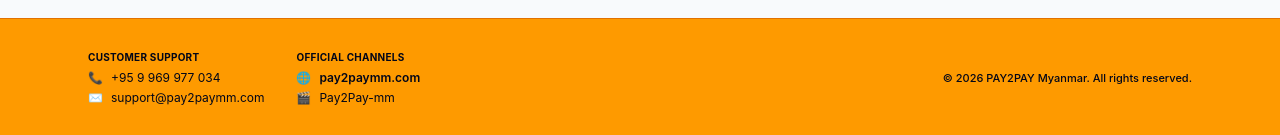
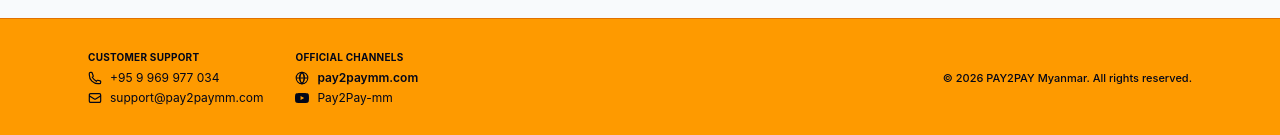
Before and after one commit to Thirikokokyaw/PAY2PAY, a React (Vite) app in the folder frontend/: page / in a window 1280 px wide. Shown: the part 1841-1976 px from the top of the page. Built offline with nearby package versions, Linux system fonts and the light colour scheme; no server answers.

Commit message:
update footer file

```diff
--- a/frontend/src/components/Footer.jsx
+++ b/frontend/src/components/Footer.jsx
@@ -9,15 +9,23 @@
     <footer className={`border-t mt-16 transition-colors duration-300 ${darkMode ? 'bg-black border-slate-800' : 'bg-amber-500 border-amber-600'}`}>
       <div className={`max-w-6xl mx-auto px-6 py-8 flex flex-col md:flex-row items-start md:items-center justify-between gap-6 text-xs ${darkMode ? 'text-slate-300' : 'text-slate-950'}`}>
 
-        {/* Support Blocks */}
+        { }
         <div className="grid grid-cols-1 sm:grid-cols-2 gap-x-8 gap-y-3 w-full md:w-auto">
           <div>
             <p className={`font-bold mb-1.5 tracking-wide uppercase text-[10px] ${darkMode ? 'text-slate-400' : 'text-slate-950'}`}>Customer Support</p>
             <p className={`flex items-center gap-2 transition-colors ${darkMode ? 'hover:text-slate-200' : 'hover:text-slate-900'}`}>
-              <span>📞</span> +95 9 969 977 034
+              {  }
+              <svg className="w-3.5 h-3.5 inline-block text-current" fill="none" stroke="currentColor" strokeWidth="2" viewBox="0 0 24 24" style={{ display: 'inline-block', verticalAlign: 'middle' }}>
+                <path strokeLinecap="round" strokeLinejoin="round" d="M2.25 6.75c0 8.284 6.716 15 15 15h2.25a2.25 2.25 0 002.25-2.25v-1.372c0-.516-.351-.966-.852-1.091l-4.423-1.106c-.44-.11-.902.055-1.173.417l-.97 1.293c-2.824-1.806-5.194-4.177-7-7l1.293-.97c.363-.271.527-.834.417-1.173L6.963 3.102a1.125 1.125 0 00-1.091-.852H4.5A2.25 2.25 0 002.25 4.5v2.25z" />
+              </svg>
+              +95 9 969 977 034
             </p>
             <p className={`flex items-center gap-2 mt-1 transition-colors ${darkMode ? 'hover:text-slate-200' : 'hover:text-slate-900'}`}>
-              <span>✉️</span> support@pay2paymm.com
+              { }
+              <svg className="w-3.5 h-3.5 inline-block text-current" fill="none" stroke="currentColor" strokeWidth="2" viewBox="0 0 24 24" style={{ display: 'inline-block', verticalAlign: 'middle' }}>
+                <path strokeLinecap="round" strokeLinejoin="round" d="M21.75 6.75v10.5a2.25 2.25 0 01-2.25 2.25h-15a2.25 2.25 0 01-2.25-2.25V6.75m19.5 0A2.25 2.25 0 0019.5 4.5h-15a2.25 2.25 0 00-2.25 2.25m19.5 0v.243a2.25 2.25 0 01-1.07 1.916l-7.5 4.615a2.25 2.25 0 01-2.36 0l-7.5-4.615a2.25 2.25 0 01-1.07-1.916V6.75" />
+              </svg>
+              support@pay2paymm.com
             </p>
           </div>
 
@@ -29,7 +37,13 @@
               rel="noreferrer"
               className={`flex items-center gap-2 font-semibold ${darkMode ? 'text-slate-300 hover:text-white' : 'text-slate-950 hover:text-slate-800'}`}
             >
-              <span>🌐</span> pay2paymm.com
+              {  }
+              <svg className="w-3.5 h-3.5 inline-block text-current" fill="none" stroke="currentColor" strokeWidth="1.8" viewBox="0 0 24 24" style={{ display: 'inline-block', verticalAlign: 'middle' }}>
+                <circle cx="12" cy="12" r="10" />
+                <path d="M12 2a14.5 14.5 0 0 0 0 20 14.5 14.5 0 0 0 0-20M2 12h20" />
+                <path d="M12 2a14.5 14.5 0 0 1 0 20 14.5 14.5 0 0 1 0-20" />
+              </svg>
+              pay2paymm.com
             </a>
             <a
               href="https://www.youtube.com/@Pay2Pay-mm"
@@ -37,12 +51,16 @@
               rel="noreferrer"
               className={`flex items-center gap-2 mt-1 ${darkMode ? 'text-slate-300 hover:text-white' : 'text-slate-950 hover:text-slate-800'}`}
             >
-              <span>🎬</span> Pay2Pay-mm
+              {  }
+              <svg className="w-3.5 h-3.5 inline-block text-current" fill="currentColor" viewBox="0 0 24 24" style={{ display: 'inline-block', verticalAlign: 'middle' }}>
+                <path d="M23.498 6.163a3.003 3.003 0 00-2.11-2.11C19.517 3.545 12 3.545 12 3.545s-7.517 0-9.388.508a3.003 3.003 0 00-2.11 2.11C0 8.033 0 12 0 12s0 3.967.502 5.837a3.003 3.003 0 002.11 2.11c1.871.508 9.388.508 9.388.508s7.517 0 9.388-.508a3.003 3.003 0 002.11-2.11C24 15.967 24 12 24 12s0-3.967-.502-5.837zM9.545 15.568V8.432L15.818 12l-6.273 3.568z"/>
+              </svg>
+              Pay2Pay-mm
             </a>
           </div>
         </div>
 
-        {/* Metadata */}
+        { }
         <div className="text-left md:text-right font-medium pt-4 md:pt-0 border-t border-slate-700 md:border-none w-full md:w-auto text-[11px]">
           <p className={darkMode ? 'text-slate-400' : 'text-slate-950'}>&copy; {currentYear} PAY2PAY Myanmar. All rights reserved.</p>
         </div>
```
